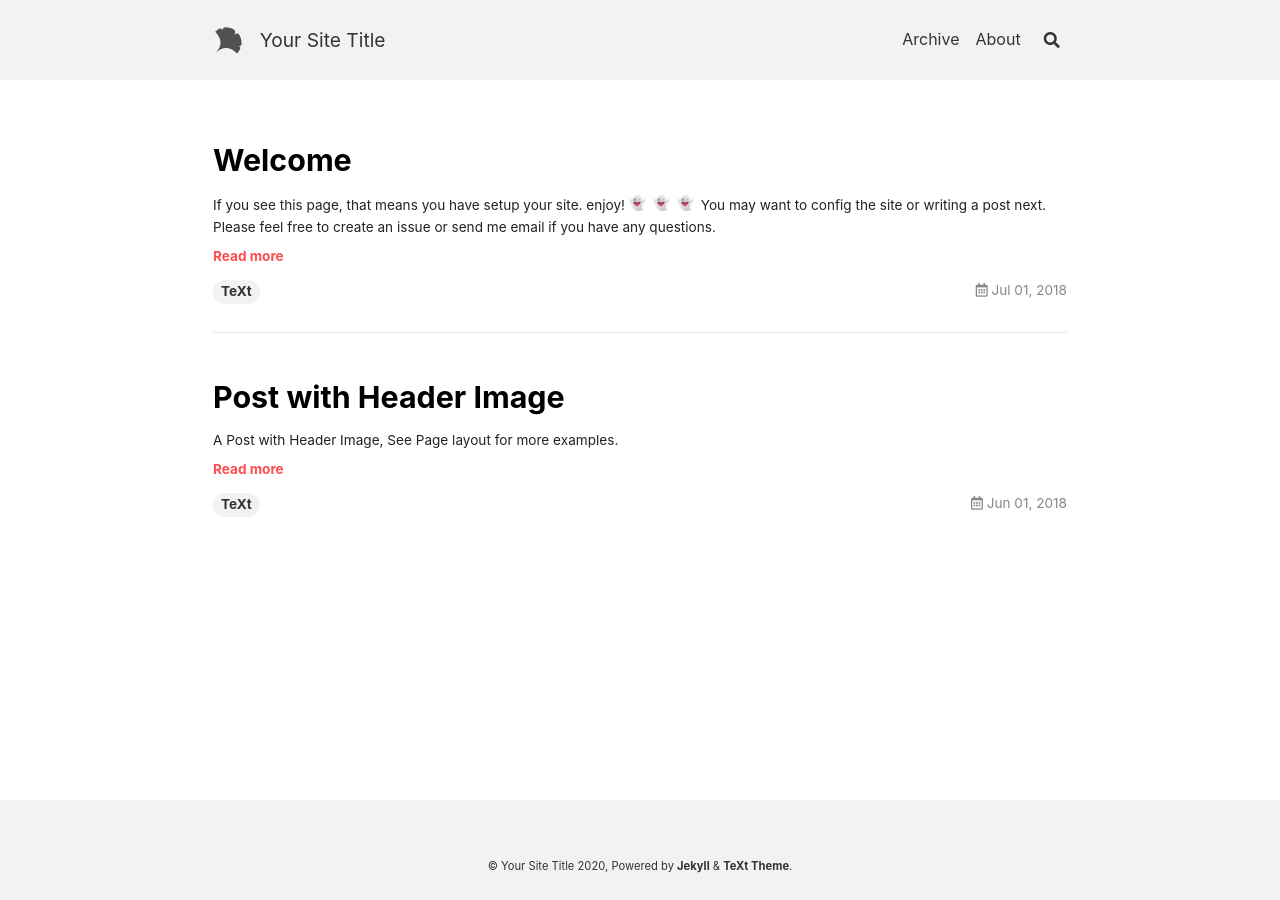
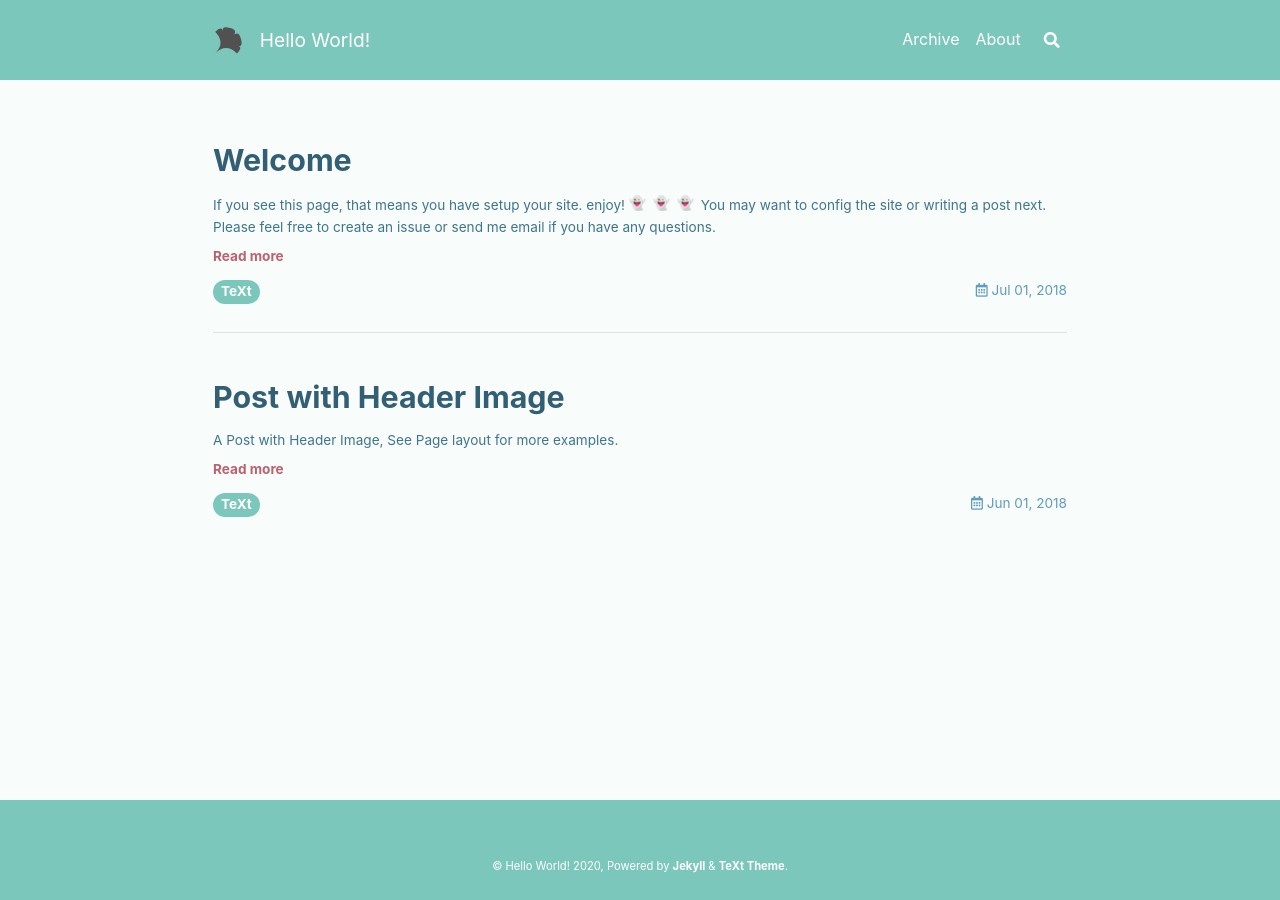
Before and after one commit to olgywns12/olgywns12.github.io, a Jekyll site: the page built from index.html, in a window 1280 px wide. Built offline with Jekyll 4.4.1, drawn with Linux system fonts in a browser that asks for light colours; nearby versions of some CDN libraries; emoji names are drawn with the system emoji font; the list of posts is cut into pages by our own code.

Commit message:
_config.yml~changed

```diff
--- a/_config.yml
+++ b/_config.yml
@@ -16,13 +16,13 @@
 
 ## => Site Settings
 ##############################
-text_skin: default # "default" (default), "dark", "forest", "ocean", "chocolate", "orange"
-highlight_theme: default # "default" (default), "tomorrow", "tomorrow-night", "tomorrow-night-eighties", "tomorrow-night-blue", "tomorrow-night-bright"
+text_skin: "forest" # "default" (default), "dark", "forest", "ocean", "chocolate", "orange"
+highlight_theme: "tomorrow-night" # "default" (default), "tomorrow", "tomorrow-night", "tomorrow-night-eighties", "tomorrow-night-blue", "tomorrow-night-bright"
 url     : # the base hostname & protocol for your site e.g. https://www.someone.com
 baseurl : # does not include hostname
-title   : Your Site Title
+title   : Hello World!
 description: > # this means to ignore newlines until "Language & timezone"
-  Your Site Description
+  간단한 논문 리뷰
 
 
 ## => Language and Timezone
@@ -35,10 +35,10 @@ timezone: # see https://en.wikipedia.org/wiki/List_of_tz_database_time_zones for
 ##############################
 author:
   type      : # "person" (default), "organization"
-  name      : Your Name
+  name      : Allen, Hyojun Lee
   url       :
   avatar    : # path or url of avatar image (square)
-  bio       : I am an amazing person.
+  bio       : Need a light
   email     :
   facebook  : # "user_name" the last part of your profile url, e.g. https://www.facebook.com/user_name
   twitter   : # "user_name" the last part of your profile url, e.g. https://twitter.com/user_name
@@ -55,7 +55,7 @@ author:
 
 ## => GitHub Repository (if the site is hosted by GitHub)
 ##############################
-repository: user_name/repo_name
+repository: olgywns12/olgywns12.github.io
 repository_tree: master
 
 
```
